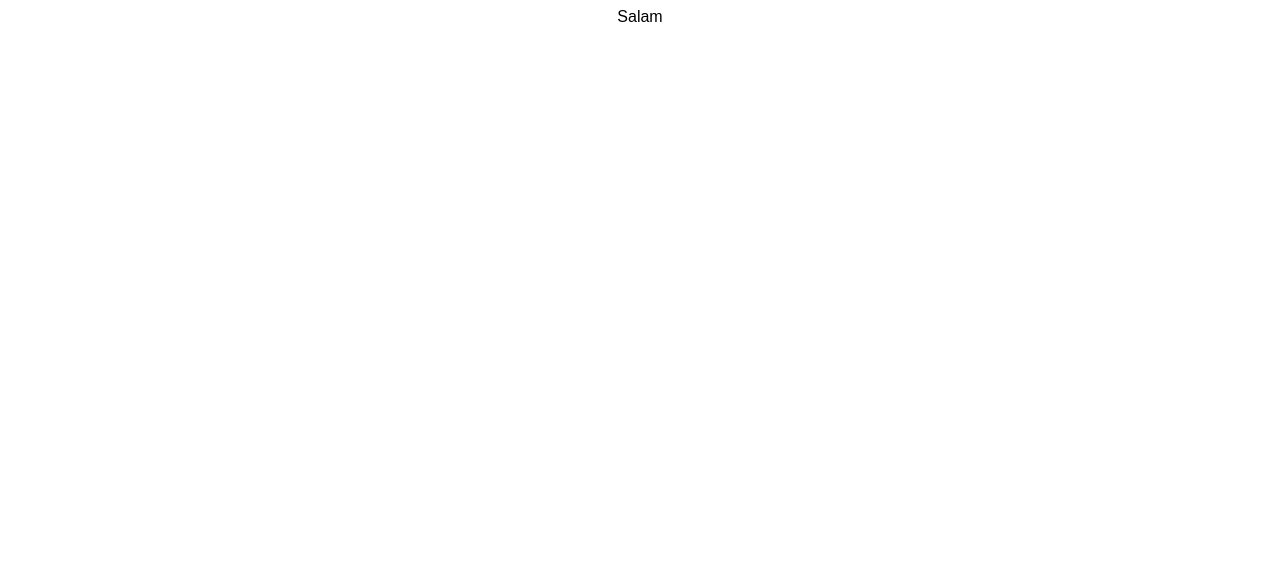
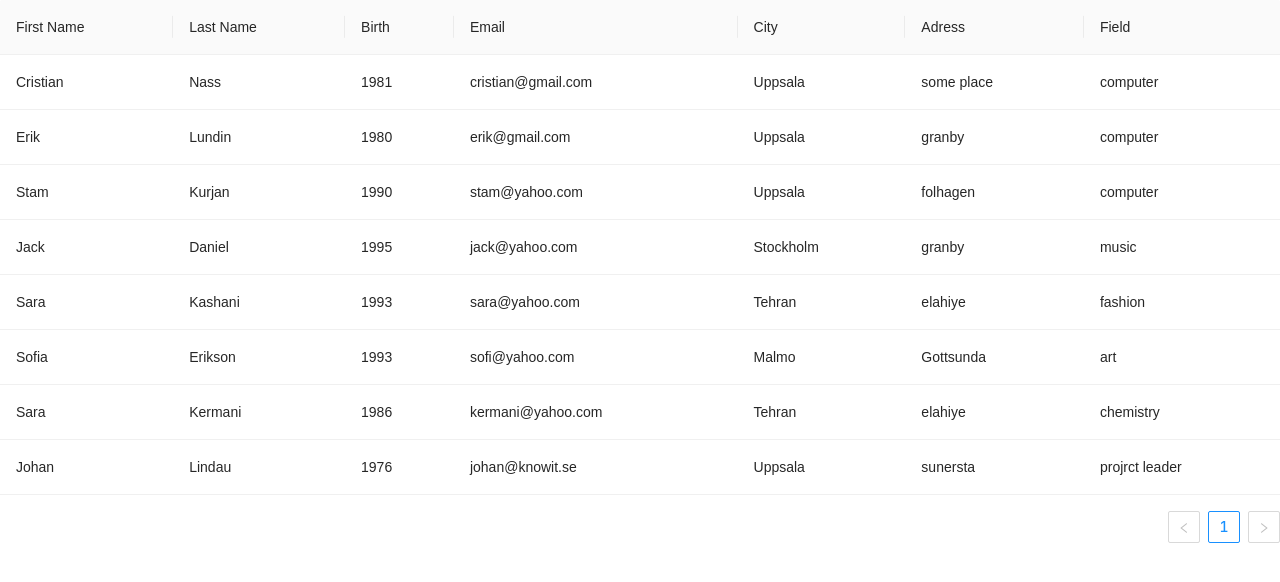
Before and after one commit to Cristian-Nass/personal-practice-react, a React (Create React App) app: page / in a window 1280 px wide. Shown: the top 582 px of the page. Built offline with nearby package versions, Linux system fonts and the light colour scheme.

Commit message:
implemented table

```diff
--- a/package.json
+++ b/package.json
@@ -10,6 +10,7 @@
     "@types/node": "^12.20.19",
     "@types/react": "^17.0.16",
     "@types/react-dom": "^17.0.9",
+    "antd": "^4.15.1",
     "generate-password": "^1.6.1",
     "react": "^17.0.2",
     "react-dom": "^17.0.2",
--- a/src/App.css
+++ b/src/App.css
@@ -1,3 +1,4 @@
+
 .App {
   text-align: center;
   font-family: sans-serif;
--- a/src/App.tsx
+++ b/src/App.tsx
@@ -1,7 +1,8 @@
 import React from "react";
 import "./App.css";
+import "antd/dist/antd.css";
 import CustomSearch from "./components/CustomSearch";
-import PasswordGenerators from "./components/PasswordGenerators";
+// import PasswordGenerators from "./components/PasswordGenerators";
 
 function App() {
   return (
--- a/src/components/CustomSearch.tsx
+++ b/src/components/CustomSearch.tsx
@@ -1,11 +1,47 @@
+import React from "react";
+import { Table } from "antd";
 import { users } from "./data";
 
 const CustomSearch = () => {
-  console.log(users);
-  return (
-    <>
-      <div>Salam</div>
-    </>
-  );
+  const columns = [
+    {
+      title: "First Name",
+      dataIndex: "firstName",
+      key: "firstName",
+    },
+    {
+      title: "Last Name",
+      dataIndex: "lastName",
+      key: "firstName",
+    },
+    {
+      title: "Birth",
+      dataIndex: "birthAt",
+      key: "birthAt",
+    },
+    {
+      title: "Email",
+      dataIndex: "email",
+      key: "email",
+    },
+    {
+      title: "City",
+      dataIndex: "city",
+      key: "city",
+    },
+    {
+      title: "Adress",
+      dataIndex: "adress",
+      key: "adress",
+    },
+    {
+      title: "Field",
+      dataIndex: "field",
+      key: "field",
+    },
+  ];
+
+  return <Table columns={columns} dataSource={users} />;
 };
+
 export default CustomSearch;
```
Also changed, not shown: 1 other file (tests, documents, lock files or other folders).
